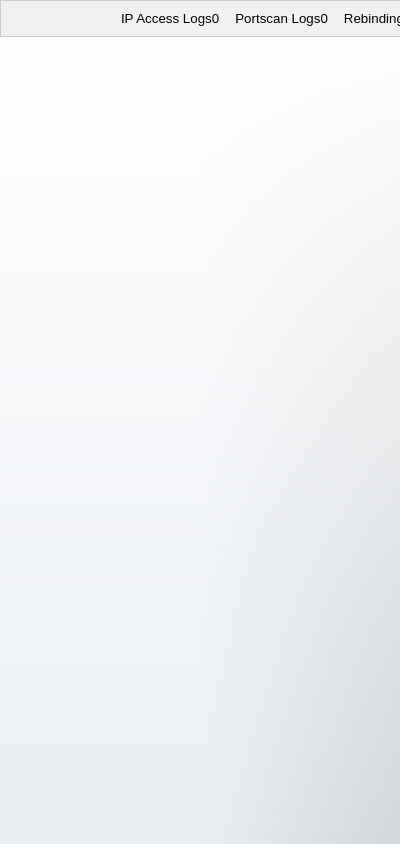
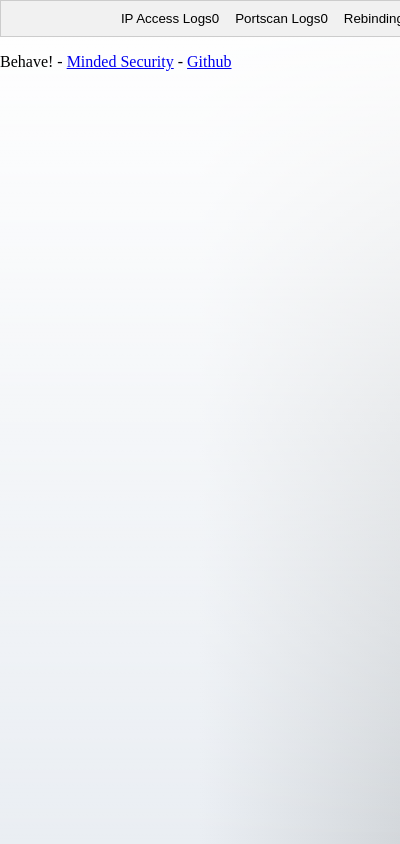
Before and after one commit to mindedsecurity/behave, a browser extension: page ui/popup.html in a window 400 px wide. Shown: the top 844 px of the page. Drawn offline with Linux system fonts and the light colour scheme.

Commit message:
added footer

```diff
--- a/ui/popup.html
+++ b/ui/popup.html
@@ -7,7 +7,16 @@
             padding: 0px;
             background: -webkit-linear-gradient(bottom, rgba(234, 238, 243, 0), #ffffff), -webkit-linear-gradient(left, #eaeef3, #eaeef3 50%, #d3d7db);
             min-width: 500px;
+            display: flex;
+            flex-direction: column;
+        }
 
+        .content {
+            flex: 1 0 auto;
+        }
+
+        .footer {
+            flex-shrink: 0;
         }
 
         #navbar {
@@ -184,12 +193,12 @@
     <script src="js/popup.js"></script>
 </head>
 
-<body padding="0" margin="0">
-
+<body >
+    <div class="content">
         <!-- Tab links -->
         <div class="tab" id='tab'>
             <!-- BEWARE! order is inverted... -->
-        <button class="tablinks active" id="prefs_tab" >Prefs</button>
+            <button class="tablinks active" id="prefs_tab">Prefs</button>
             <button class="tablinks" data-number="0" id="log_rebinding_tab">Rebinding Logs</button>
             <button class="tablinks" data-number="0" id="log_portscan_tab">Portscan Logs</button>
             <button class="tablinks" data-number="0" id="log_ipaccess_tab">IP Access Logs</button>
@@ -232,21 +241,29 @@
             </table>
         </div>
 
-    <div id="prefs_tab" class="tabcontent" >
+        <div id="prefs_tab" class="tabcontent">
             <ul id="navbar">
-            <li  title="The notification for portscan will appear only when the # of ports is equal or greater than the treshold"><label for="threshold">Portscan Treshold Alert</label>
+                <li
+                    title="The notification for portscan will appear only when the # of ports is equal or greater than the treshold">
+                    <label for="threshold">Portscan Treshold Alert</label>
                     <input min="3" max="65535" type="number" id="threshold" value="">
                 </li>
-            <li  title="Enable/disable window notifications" >
+                <li title="Enable/disable window notifications">
                     <input type="checkbox" name="checkbox" id="notification_enable" class="cm-toggle">
-                <label for="notification_enable" >Enable Window Notification </label>
+                    <label for="notification_enable">Enable Window Notification </label>
                 </li>
-            <li  title="Reset mapped data" id="reset_button"><a href="#">Reset Monitor Data</a></li>
+                <li title="Reset mapped data" id="reset_button"><a href="#">Reset Monitor Data</a></li>
                 <li title="Enable or disable debug logging (It's a dev thing:)">
-                <input type="checkbox" name="checkbox"  id="debug_enable" class="cm-toggle">
+                    <input type="checkbox" name="checkbox" id="debug_enable" class="cm-toggle">
                     <label for="debug_enable">Enable Debug Log</label>
                 </li>
             </ul>
+        </div>
+    </div>
+
+    <div class="footer">
+        <p>Behave! - <a href="https://www.mindedsecurity.com" target="_new">Minded Security</a> - <a target="_new"
+                href="https://github.com/mindedsecurity/behave">Github</a></p>
     </div>
 
 </body>
```
Lines whose indentation alone changed are shown as unchanged.
